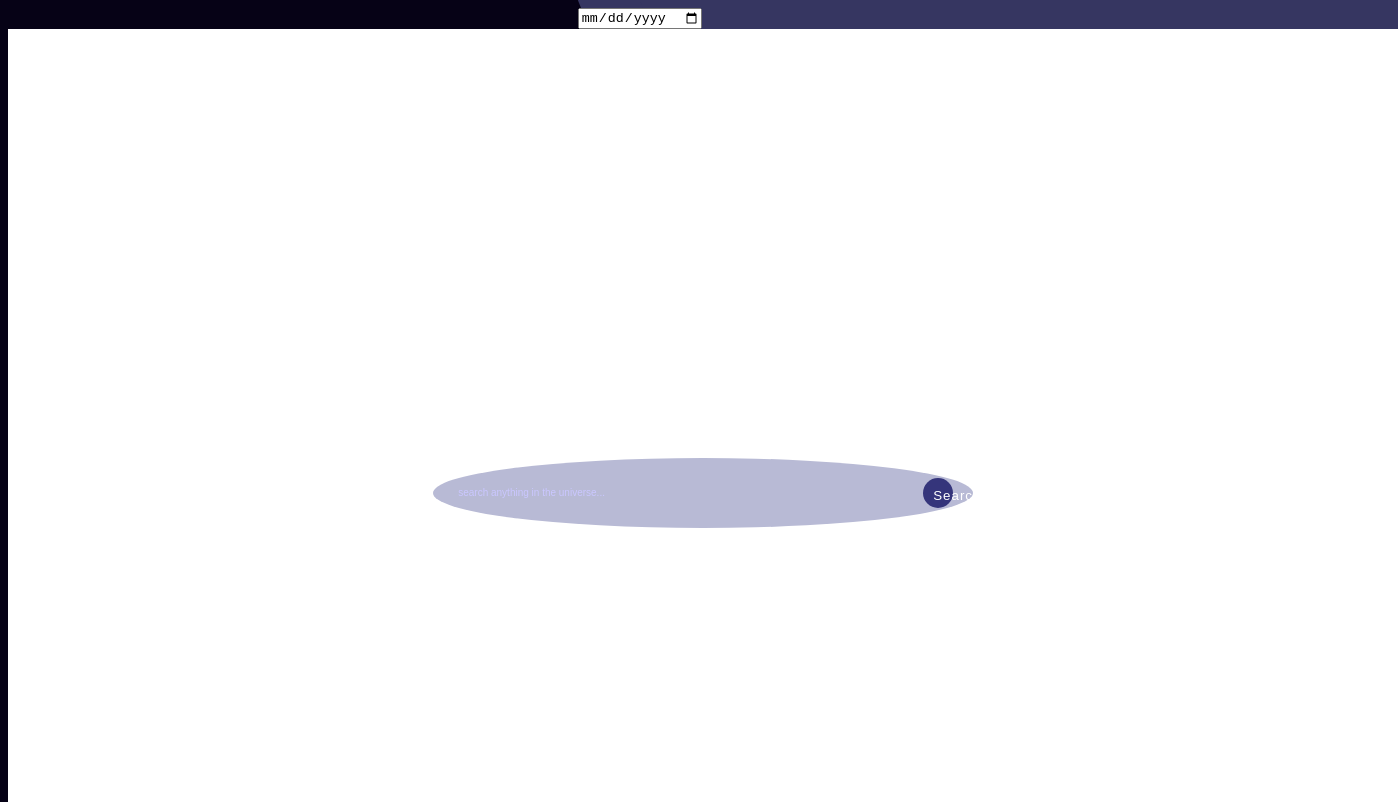
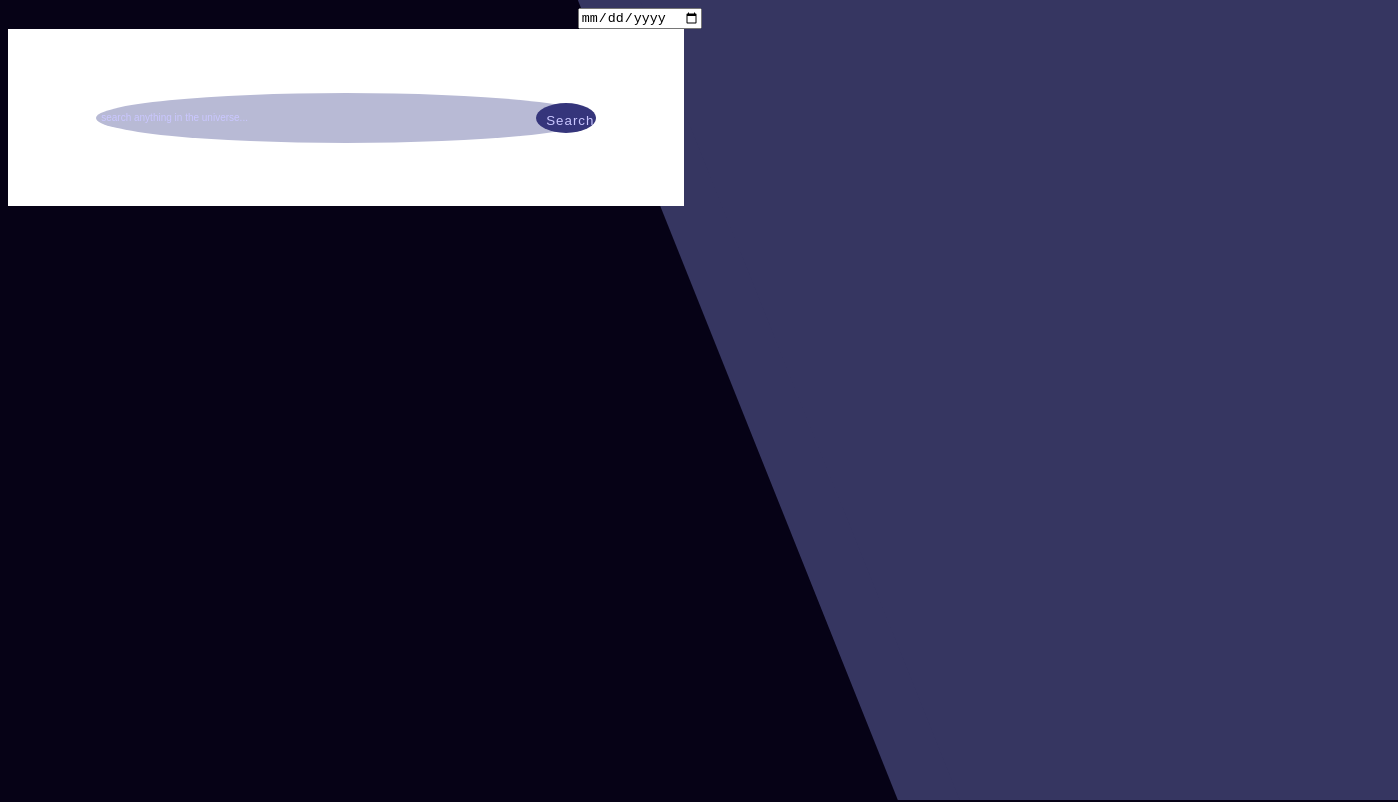
Before and after one commit to xelaKat/pulse, a website: page index.html in a window 1280 px wide. Shown: the top 802 px of the page, 1398 px wide, since content can reach past the window. Drawn offline with Linux system fonts and the light colour scheme.

Commit message:
fixing ui and making search bar usable

```diff
--- a/index.html
+++ b/index.html
@@ -11,7 +11,7 @@
 
     <!-- Search bar -->
     <div class="container">
-      <form class="search-bar">
+      <form action="https://www.google.com/search" method="get" class="search-bar">
         <input type="text" placeholder="search anything in the universe...">
         <button type="submit">Search</button>
       </form>
--- a/src/style.css
+++ b/src/style.css
@@ -6,8 +6,8 @@
   min-height: 100vh;
 }
 .container{
-  width: 100%;
-  height: 100vh;
+  width: 550px;
+  height: 50px;
   padding: 5%;
   background: rgb(255, 255, 255);
   display: flex;
@@ -21,7 +21,6 @@
   display: flex;
   align-items: center;
   border-radius: 60%;
-  padding: 10px 20px;
 }
 .search-bar input{
   background: transparent;
@@ -30,7 +29,6 @@
   outline: none;
   padding: 7px 5px;
   font-size: 10px;
-  color: #cac7ff;
 }
 ::placeholder{
   color: #cac7ff;
@@ -40,10 +38,10 @@
   padding: 10px;
   border: 0;
   border-radius: 50%;
-  width: 30px;
+  width: 60px;
   height: 30px;
   outline: none;
-  color: white;
+  color: #cac7ff;
   letter-spacing: 1px;
   cursor: pointer;
 }
```
